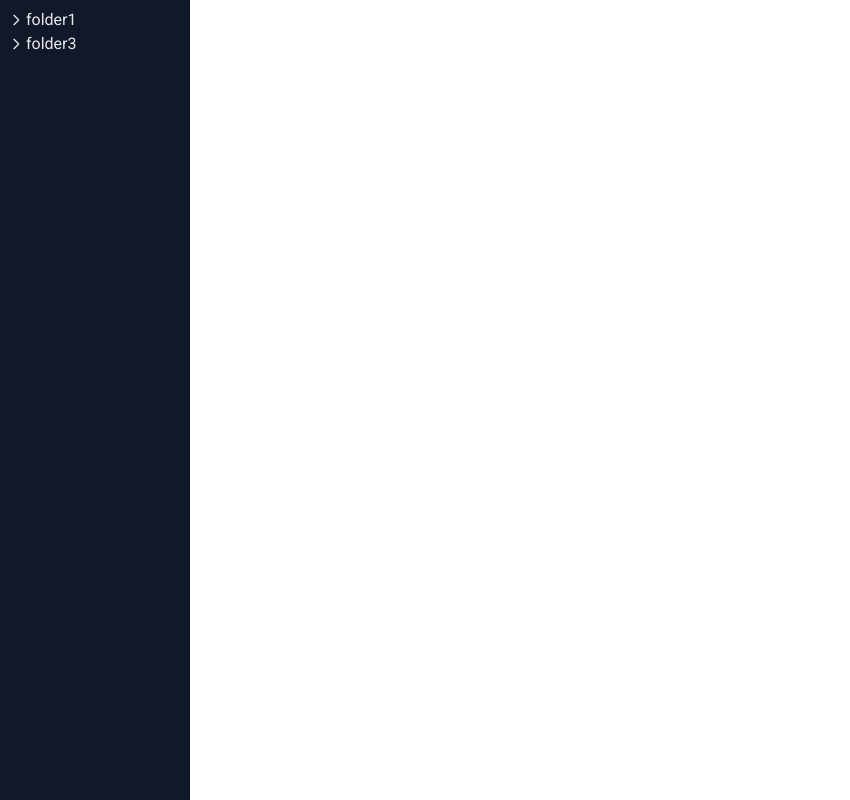
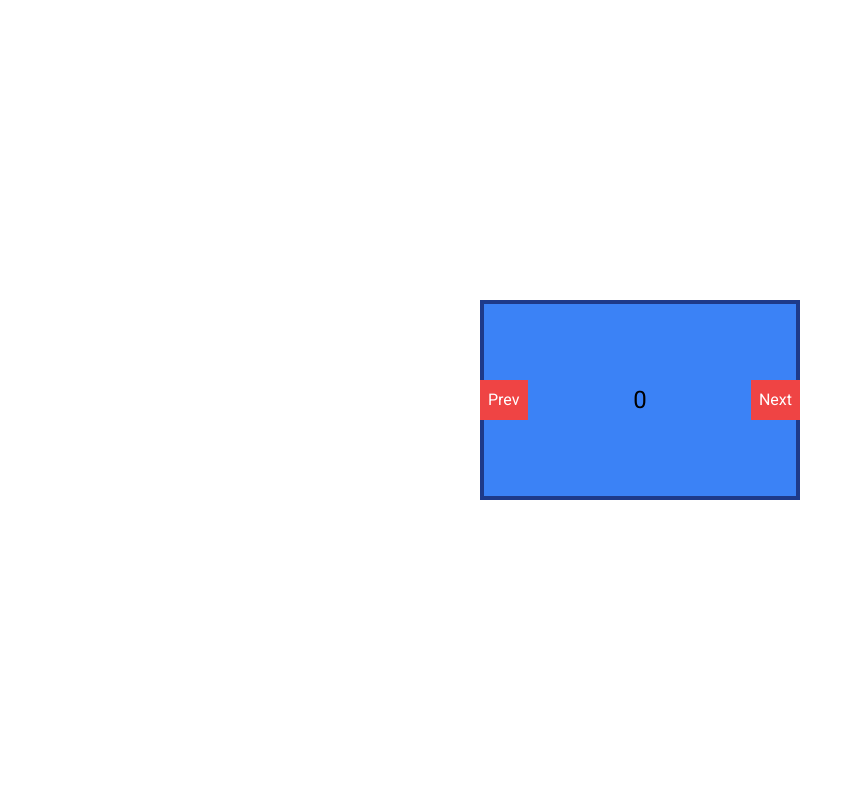
Before and after one commit to Dey-Sumit/web-poc, a React (Vite) app: page / in a window 1280 px wide. Shown: the whole page, without its empty margins (0-850 px from the left). Built offline with nearby package versions, Linux system fonts and the light colour scheme.

Commit message:
completed first draft

```diff
--- a/src/App.tsx
+++ b/src/App.tsx
@@ -1,6 +1,11 @@
+import Carousel from './machine-coding/carousel';
 import ExplorerTab from './react-interview-questions/1-ExplorerTab';
 
 function App() {
-  return <ExplorerTab />;
+  return (
+    <div className='grid w-screen h-screen place-items-center'>
+      <Carousel />
+    </div>
+  );
 }
 export default App;
--- /dev/null
+++ b/src/machine-coding/carousel/hooks.ts
@@ -0,0 +1,18 @@
+import { useRef, useState, RefObject } from 'react';
+
+// to get the value of a ref from `useRef`
+export function getRefValue<C>(ref: RefObject<C>) {
+  return ref.current as C;
+}
+
+// extension of `useState` to be able to access the state as a ref
+export function useStateRef<S>(defaultValue: S): [S, (value: S) => void, RefObject<S>] {
+  const ref = useRef<S>(defaultValue);
+  const [state, _setState] = useState<S>(defaultValue);
+  const setState = (value: S) => {
+    _setState(value);
+    ref.current = value;
+  };
+
+  return [state, setState, ref];
+}
--- /dev/null
+++ b/src/machine-coding/carousel/index.tsx
@@ -0,0 +1,201 @@
+/**
+
+ * Wrapper wraps all the components in the carousel
+ *  Container : 100% width or fixed width : overflow hidden
+ *   Viewport
+ *      The Carousel Card Container (translateX or translate3d)
+ *       all the cards as children in display flex (flex-direction: row) for horizontal carousel
+ *   Indicators (Dots)
+ *   Controls
+ */
+
+//  https://dominicarrojado.com/posts/how-to-create-your-own-swiper-in-react-and-typescript-with-tests-part-1/
+
+import { useRef, useState } from 'react';
+import { getRefValue, useStateRef } from './hooks';
+
+const Carousel = () => {
+  const [selectedIndex, setSelectedIndex] = useState(0);
+  const [touchPosition, setTouchPosition] = useState<number | null>(null);
+  const [offsetX, setOffsetX, offsetXRef] = useStateRef(0);
+
+  const currentOffsetXRef = useRef(0);
+  const startXRef = useRef(0); // stores the starting x position of the touch event
+  const [mouseDragged, setIsMouseDragged] = useState(false);
+
+  const NO_OF_CARDS = 5;
+  const CARD_WIDTH = 320;
+
+  // console.log({ touchPosition });
+
+  // add mouse move event listener
+  const handleMouseMove = (e: React.MouseEvent<HTMLDivElement, MouseEvent>) => {
+    if (touchPosition === null) {
+      return;
+    }
+  };
+
+  // const handleTouchStart = (e: React.TouchEvent<HTMLDivElement>) => {
+  //   const touchDown = e.touches[0].clientX;
+  //   console.log('touchDown', touchDown);
+
+  //   setTouchPosition(touchDown);
+  // };
+
+  // add mouse down event listener
+  const handleMouseDown = (e: React.MouseEvent<HTMLDivElement, MouseEvent>) => {
+    setTouchPosition(e.clientX);
+    // startX = e.pageX - slider.offsetLeft;
+  };
+
+  const handleTouchMove = (e) => {
+    const touchDown = touchPosition;
+
+    if (touchDown === null) {
+      return;
+    }
+    //    console.log('touchMove', e);
+
+    const currentTouch = e.clientX;
+    const diff = touchDown - currentTouch;
+    console.log('diff', diff);
+
+    if (diff > 5) {
+      setSelectedIndex(selectedIndex + 1);
+    }
+
+    // if (diff < -5) {
+    //   prev();
+    // }
+
+    // setTouchPosition(null);
+  };
+
+  // DRAG SCENARIO : START -> onMouseDown -> onMouseMove -> onMouseUp -> END
+
+  // store the touch position , reason ?
+  const onMouseDown = (e: React.MouseEvent<HTMLDivElement>) => {
+    console.log('onMouseDown fired', {
+      clientX: e.clientX,
+      screenX: e.screenX,
+    });
+    e.preventDefault();
+
+    setIsMouseDragged(true);
+
+    currentOffsetXRef.current = offsetXRef.current as number;
+    startXRef.current = e.clientX;
+
+    // We attached these two events in the window so that even if the mouse cursor goes out of the list element, it will still continue to fire both the mouse move and mouse up event.
+    // window.addEventListener('mousemove', onMouseMove);
+    // window.addEventListener('mouseup', onMouseUp);
+  };
+
+  const onMouseMove = (e: React.MouseEvent<HTMLDivElement>) => {
+    e.preventDefault();
+    if (!mouseDragged) return;
+    console.log({
+      clientX: e.clientX,
+      screenX: e.screenX,
+    });
+    const diff = e.clientX - startXRef.current; // difference between the starting position and the current position
+
+    console.log({
+      offset: currentOffsetXRef.current + diff * 1.5,
+    });
+    if (
+      currentOffsetXRef.current + diff * 1.5 < -(CARD_WIDTH * (NO_OF_CARDS - 1)) ||
+      currentOffsetXRef.current + diff * 1.5 > 0
+    ) {
+      console.log('return');
+
+      return;
+    }
+    setOffsetX(currentOffsetXRef.current + diff * 1.5);
+
+    window.addEventListener('mouseup', onMouseUp);
+    window.addEventListener('mousemove', onMouseMove);
+  };
+
+  const onMouseUp = (e: React.MouseEvent<HTMLDivElement>) => {
+    e.preventDefault();
+    console.log('onMouseUp fired');
+    setIsMouseDragged(false);
+
+    window.removeEventListener('mouseup', onMouseUp);
+    window.removeEventListener('mousemove', onMouseMove);
+  };
+
+  1;
+  return (
+    //  Container
+    <div className='w-[320px] h-[200px]   overflow-hidden relative'>
+      {/* Viewport */}
+      {/* eslint-disable-next-line jsx-a11y/no-static-element-interactions */}
+      <div
+        className='flex '
+        style={{
+          // transform: `translateX(-${selectedIndex * 320}px)`,
+          transform: `translate3d(${offsetX}px, 0, 0)`,
+          transition: 'transform 0.5s ease-in-out',
+        }}
+        // onTouchStart={handleTouchStart}
+        onMouseDown={onMouseDown}
+        onMouseMove={onMouseMove}
+        onMouseUp={onMouseUp}
+      >
+        {/* Carousel Card Container */}
+        {
+          // all the cards as children in display flex (flex-direction: row) for horizontal carousel
+          new Array(NO_OF_CARDS).fill(0).map((_, index) => (
+            <div key={index} className='w-[320px] h-[200px]  flex-grow-0 flex-shrink-0 basis-full'>
+              <div className='grid w-full h-full text-2xl bg-blue-500 border-4 border-blue-900 pointer-events-none place-items-center'>
+                <span className='pointer-events-none'>{index}</span>
+              </div>
+            </div>
+          ))
+        }
+      </div>
+
+      {/* Controllers */}
+      <div className='absolute flex justify-between w-full -translate-y-1/2 top-1/2'>
+        <button
+          disabled={selectedIndex === 0}
+          className='p-2 text-white bg-red-500 '
+          onClick={() => {
+            setSelectedIndex((index) => {
+              console.log({
+                index: index - 1,
+                translateX: -(index - 1) * CARD_WIDTH,
+              });
+
+              setOffsetX(-(index - 1) * CARD_WIDTH); // translate the X value to positive CARD_WIDTH*PREVIOUS_CARD_INDEX ,which will move the card to the left
+              return index - 1;
+            });
+          }}
+        >
+          Prev
+        </button>
+        <button
+          disabled={selectedIndex === 4}
+          className='p-2 text-white bg-red-500 '
+          onClick={() => {
+            setSelectedIndex((index) => {
+              console.log({
+                index: index + 1,
+                translateX: -(index + 1) * CARD_WIDTH,
+              });
+
+              setOffsetX(-(index + 1) * CARD_WIDTH); // translate the X value to negative CARD_WIDTH*NEXT_CARD_INDEX ,which will move the card to the left
+              return index + 1;
+            });
+          }}
+        >
+          Next
+        </button>
+      </div>
+    </div>
+  );
+};
+
+export default Carousel;
```
